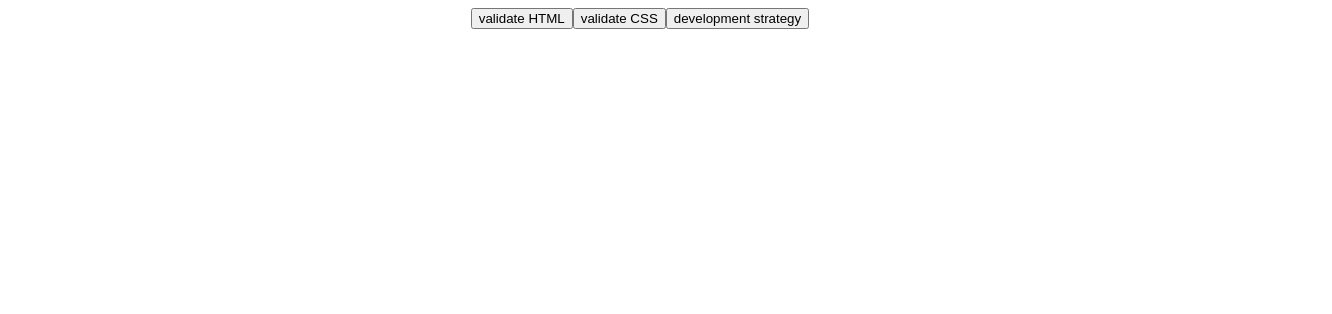
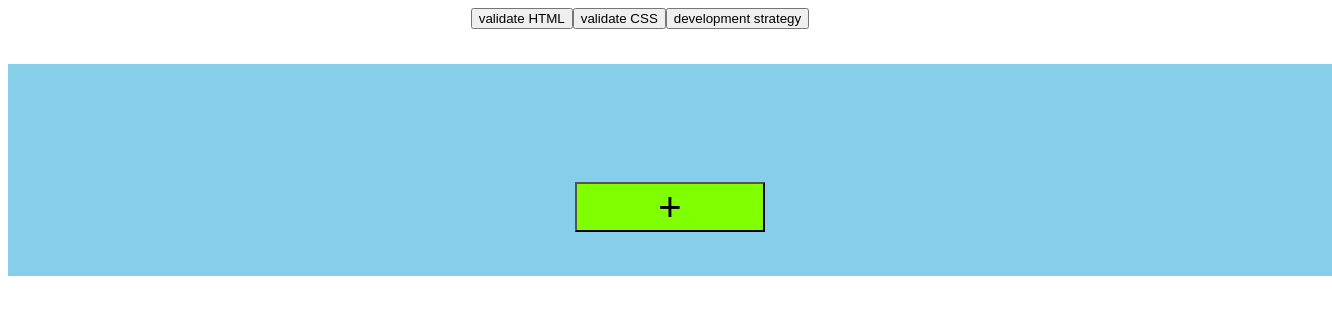
Before and after one commit to galalkoro/prompt-alert-calculate, a plain HTML site: page index.html in a window 1280 px wide. Shown: the whole page, 1332 px wide, since content can reach past the window. Drawn offline with Linux system fonts and the light colour scheme.

Commit message:
ADD part is finished check it and close #2

```diff
--- a/index.html
+++ b/index.html
@@ -6,8 +6,10 @@
   <title>prompt, alert, calculate</title>
 
   <!-- load the styles -->
+  <link rel="stylesheet" href="./style.css">
 
   <!-- load the shared data -->
+
 
   <!-- load the handler scripts -->
 
@@ -15,8 +17,19 @@
   <!-- Leave this here!  It renders the review buttons  -->
   <script src='./review-buttons/init.js'></script>
 
+
 </head>
 
-<body></body>
+<body>
+  <section class="sec-add">
+    <div class="button-add">
+      <button id="add" onclick="addHandler()">+</button>
+    </div>
+
+  </section>
+<!--add- Galal-->
+  <script src="/scripts/shared-variables.js"></script>
+  <script src="/scripts/handlers/add.js"></script>
+</body>
 
 </html>
--- a/scripts/handlers/add.js
+++ b/scripts/handlers/add.js
@@ -9,15 +9,20 @@ console.log('-- loading: add --');
  * @returns {number}
  */
 function add(x, y) {
-  if (typeof x !== 'number') { throw new TypeError('x'); }
-  if (typeof y !== 'number') { throw new TypeError('y'); }
+	if (typeof x !== 'number') {
+		throw new TypeError('x');
+	}
+	if (typeof y !== 'number') {
+		throw new TypeError('y');
+	}
 
-  const result = _;
+	const result = x + y;
 
-  if (typeof result !== 'number') { throw new TypeError('result'); }
+	if (typeof result !== 'number') {
+		throw new TypeError('result');
+	}
 	return result;
 }
-
 
 {
 	console.log('-- testing: add ');
@@ -76,7 +81,6 @@ function add(x, y) {
 	console.assert(_9_actual === _9_expect, 'Test 9');
 }
 
-
 function addHandler() {
 	debugger;
 	console.log('-- action: add');
--- a/style.css
+++ b/style.css
@@ -0,0 +1,18 @@
+.button-add {
+	text-align: center;
+	margin-top: 35px;
+	width: 100%;
+	font-size: 150px;
+	display: block;
+	cursor: pointer;
+	background-color: skyblue;
+	padding: 20px 30px;
+}
+
+#add {
+	width: 15%;
+	height: 50px;
+	color: black;
+	background-color: chartreuse;
+	font-size: 40px;
+}
```
Lines whose indentation alone changed are shown as unchanged.
